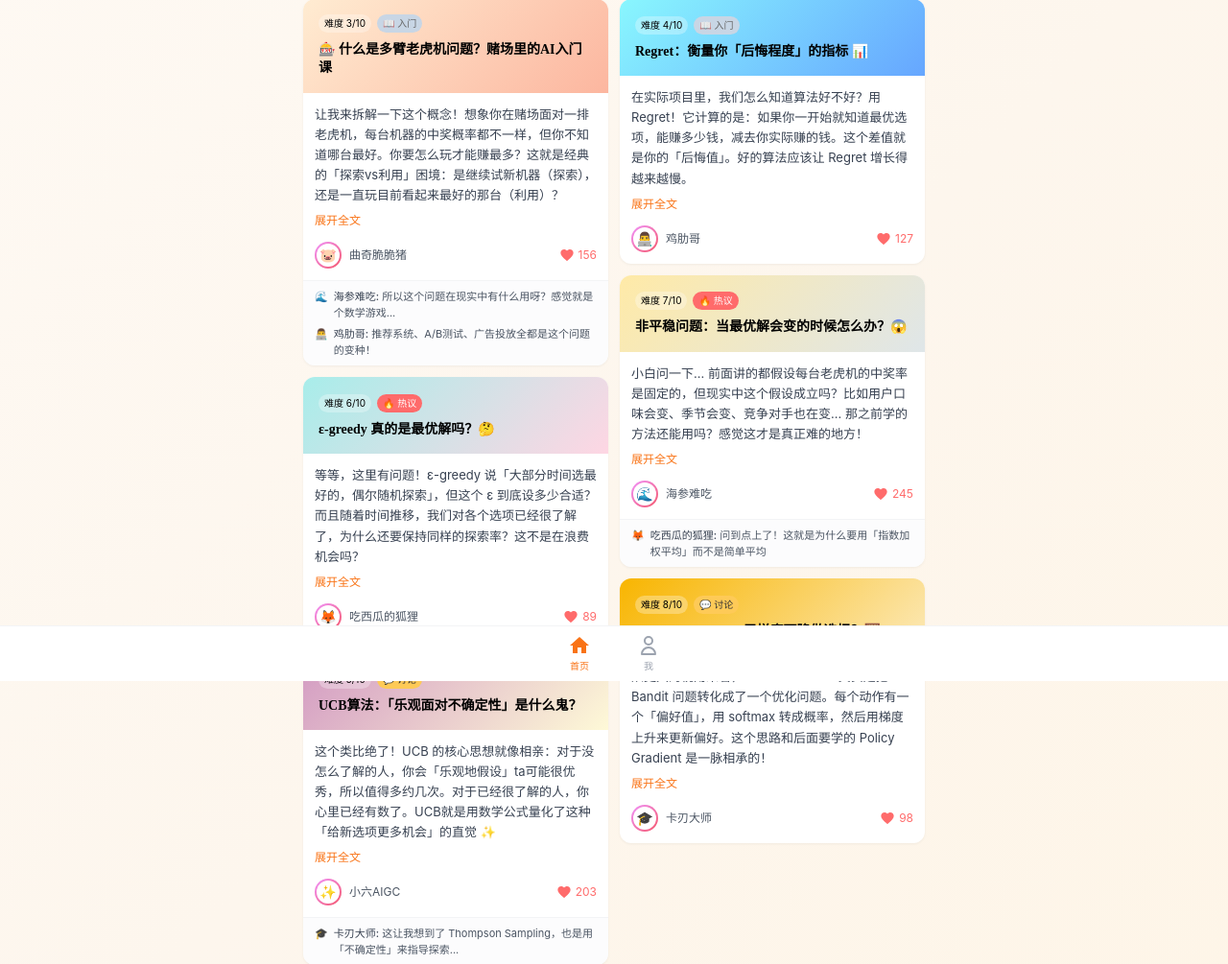
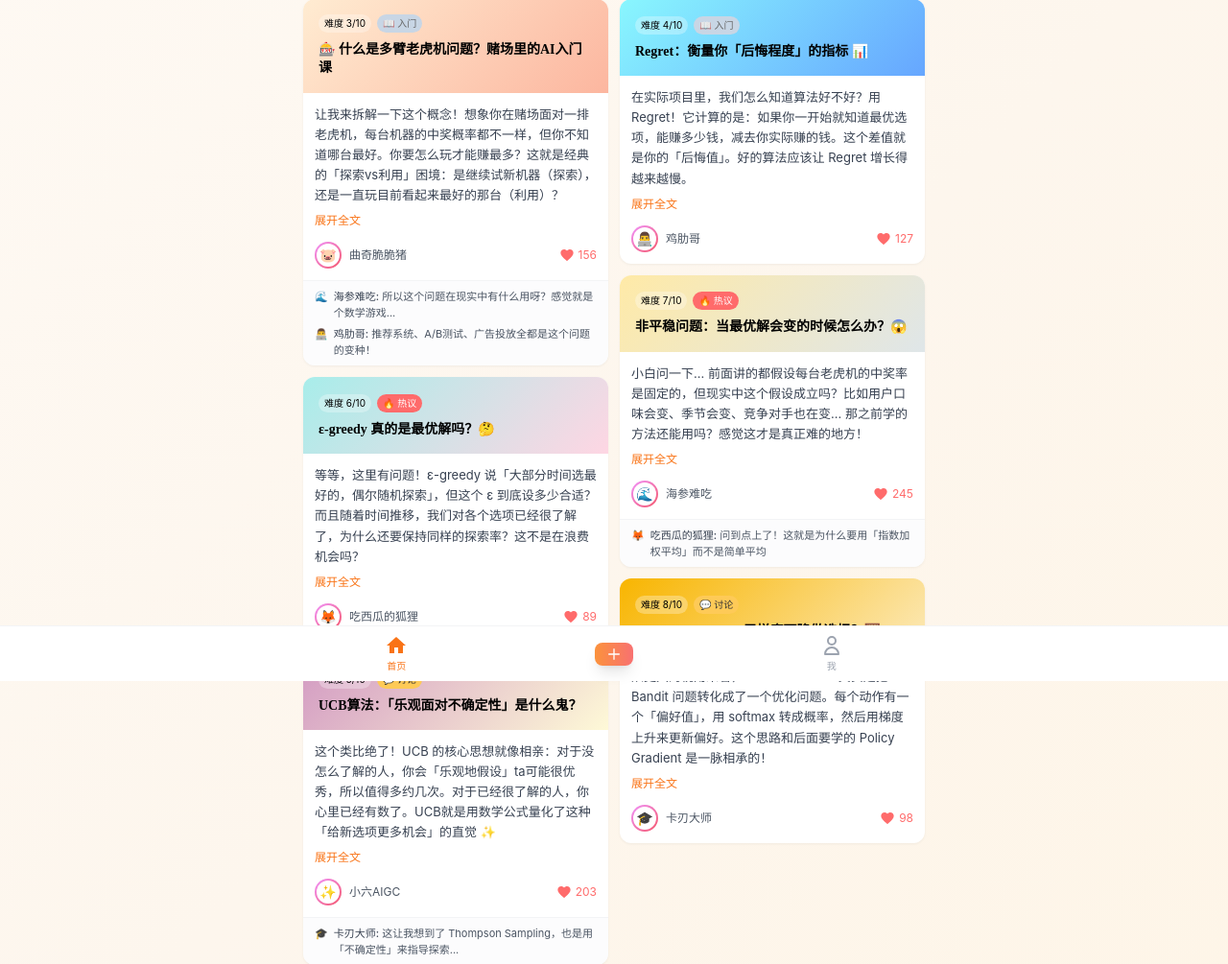
Before and after one commit to Eugenescat/kitty-learner, a Flask app: page / in a window 1280 px wide. Shown: the part 90-1095 px from the top of the page at 96% size. Run offline with Flask 3, Linux system fonts and the light colour scheme; data that the repository does not hold is empty; some libraries are stand-ins or nearby versions.

Commit message:
fallback

```diff
--- a/templates/index.html
+++ b/templates/index.html
@@ -234,12 +234,19 @@
 
     <!-- Bottom Navigation -->
     <nav class="fixed bottom-0 left-0 right-0 bg-white border-t border-gray-100 px-6 py-2 z-30">
-        <div class="max-w-2xl mx-auto flex justify-center gap-12 items-center">
+        <div class="max-w-2xl mx-auto flex justify-around items-center">
             <button onclick="showFeed()" class="nav-btn flex flex-col items-center text-orange-500" data-tab="home">
                 <svg class="w-6 h-6" fill="currentColor" viewBox="0 0 24 24">
                     <path d="M10 20v-6h4v6h5v-8h3L12 3 2 12h3v8z"/>
                 </svg>
                 <span class="text-[10px] mt-0.5">首页</span>
+            </button>
+            <button onclick="showUpload()" class="flex flex-col items-center" aria-label="上传">
+                <div class="w-10 h-6 bg-gradient-to-r from-orange-400 to-red-400 rounded-lg flex items-center justify-center shadow-lg">
+                    <svg class="w-4 h-4 text-white" fill="none" stroke="currentColor" viewBox="0 0 24 24">
+                        <path stroke-linecap="round" stroke-linejoin="round" stroke-width="2" d="M12 4v16m8-8H4"/>
+                    </svg>
+                </div>
             </button>
             <button onclick="showProfile()" class="nav-btn flex flex-col items-center text-gray-400" data-tab="profile">
                 <svg class="w-6 h-6" fill="none" stroke="currentColor" viewBox="0 0 24 24">
```
